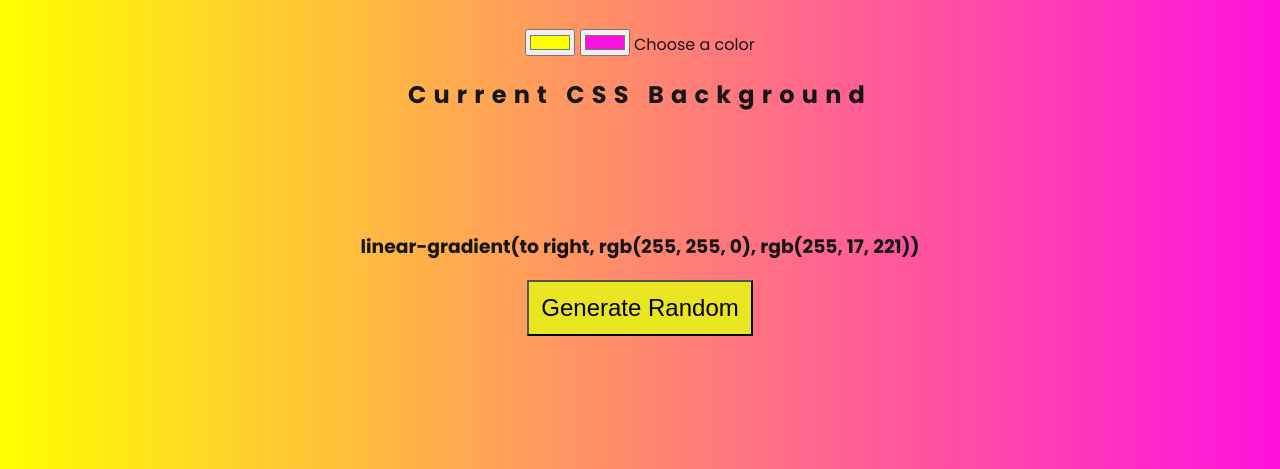
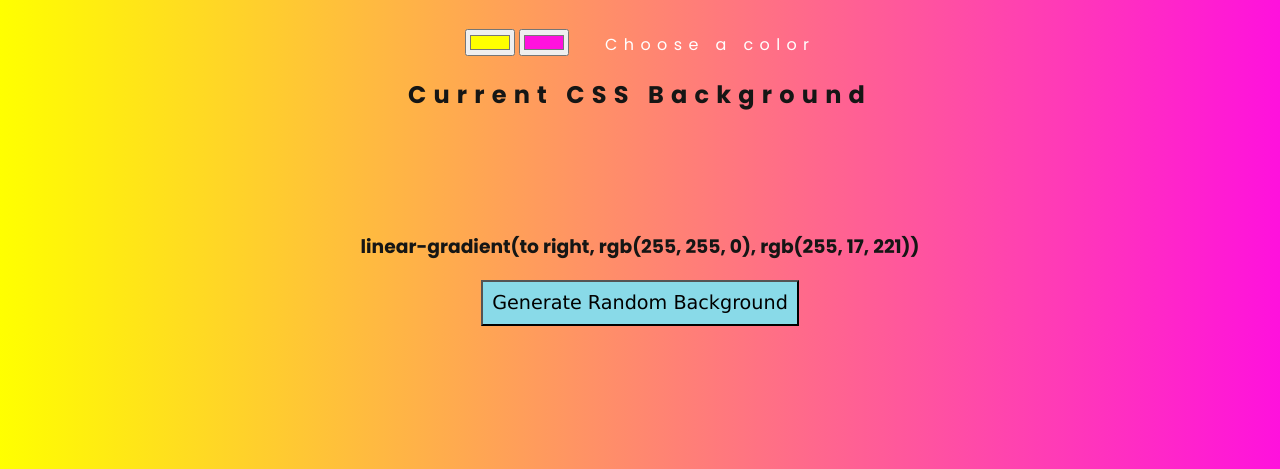
Before and after one commit to aourid/randomBackground, a plain HTML site: page index.html in a window 1280 px wide. Shown: the part 331-800 px from the top of the page. Drawn offline with Linux system fonts and the light colour scheme.

Commit message:
Re-style button and spane

```diff
--- a/index.html
+++ b/index.html
@@ -12,12 +12,12 @@
     <container id="MyContainer" class="MyContainer">
       <input id="color1" type="color" name="color1" value="#ffff00" />
       <input id="color2" type="color" name="color2" value="#ff11dd" />
-      <span>Choose a color</span>
+      <span class="Myspan">Choose a color</span>
       <!-- <h5>Pick One color</h5> -->
       <h2>Current CSS Background</h2>
       <h3 class="pick_color"></h3>
 
-      <button onclick="" class="Mybutton">Generate Random</button>
+      <button onclick="" class="Mybutton">Generate Random Background</button>
     </container>
     <script type="" src="script.js"></script>
   </body>
--- a/style.css
+++ b/style.css
@@ -25,10 +25,16 @@ h3 {
 h5 {
   font-size: 1.2rem;
 }
+.Myspan {
+  padding-left: 2rem;
+  color: white;
+  letter-spacing: 0.4rem;
+}
 
 .Mybutton {
   padding: 0.5em 0.5em;
-  font-size: 1.5em;
-  background-color: rgb(233, 229, 32);
+  font-size: 1.2em;
+  background-color: rgb(137, 218, 232);
   cursor: pointer;
+  font-family: "Verdana", Tahoma, Geneva, sans-serif;
 }
```
